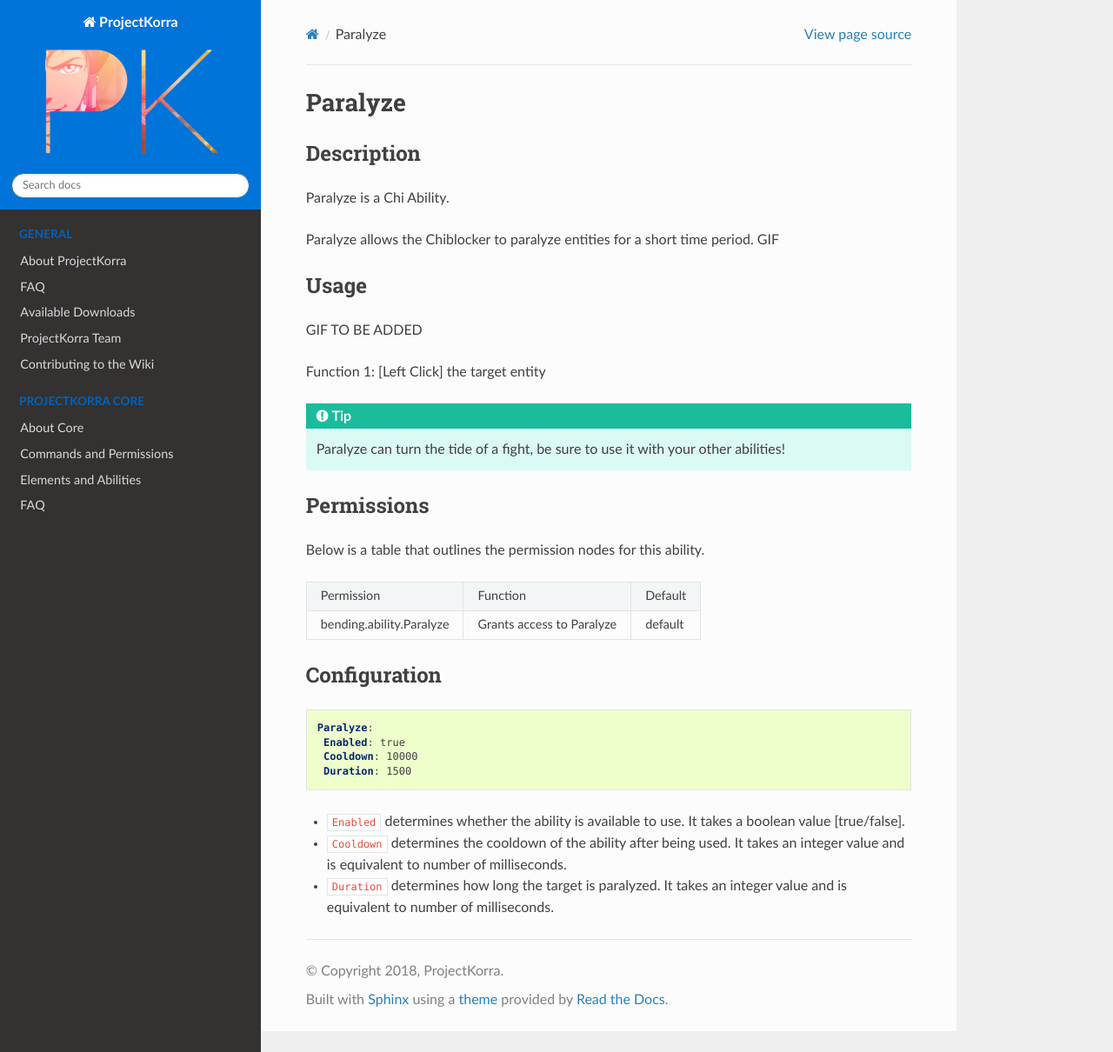
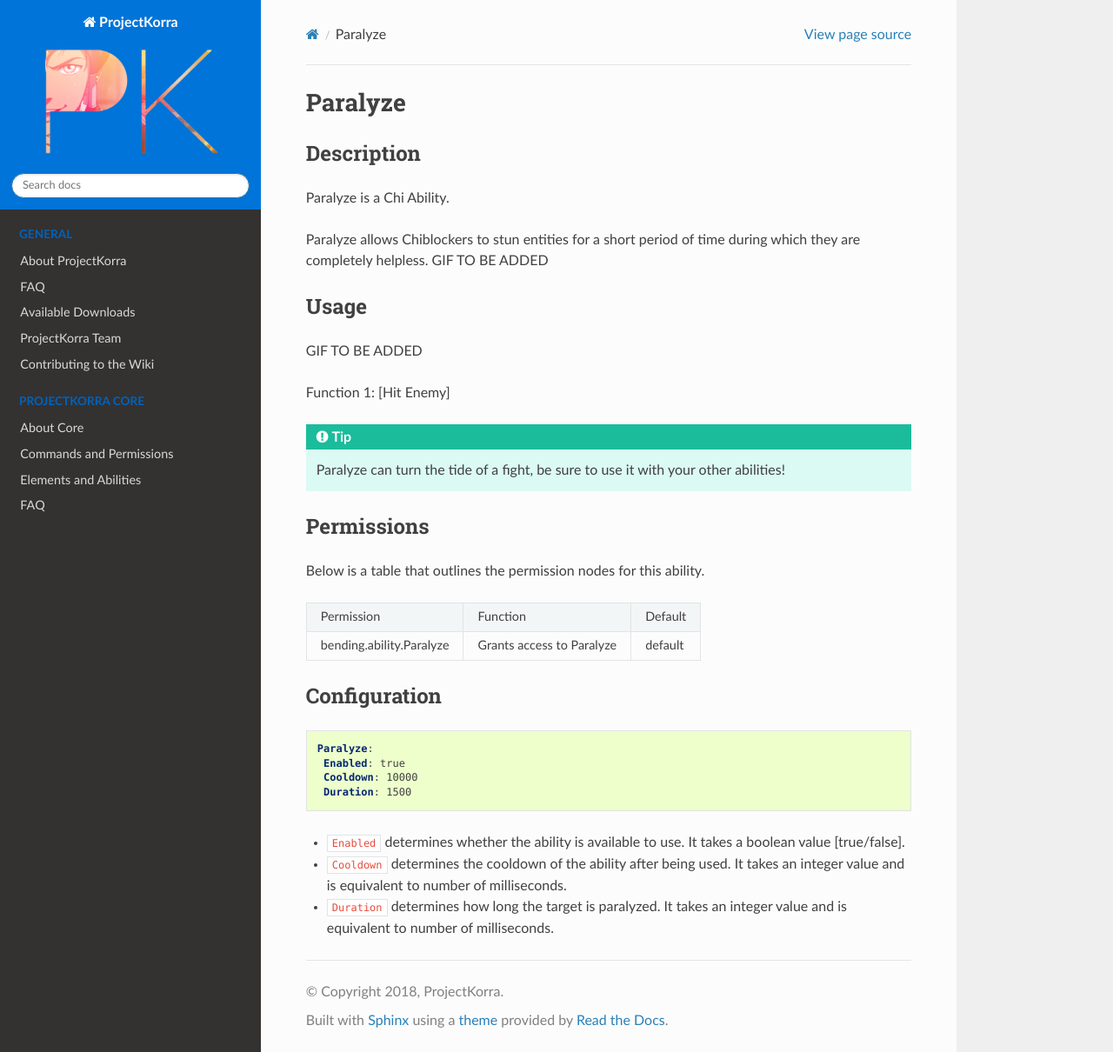
Before and after one commit to ProjectKorra/ProjectKorraWiki, a Sphinx documentation site: the page built from source/pkcore/abilitypages/chi/paralyze.rst, in a window 1280 px wide and 1210 px high. Shown: the whole window at 87% size. Built offline with Sphinx 7.4.7 and the Read the Docs theme 2.0.0, drawn with Linux system fonts in a browser that asks for light colours.

Commit message:
Update paralyze.rst

```diff
--- a/source/pkcore/abilitypages/chi/paralyze.rst
+++ b/source/pkcore/abilitypages/chi/paralyze.rst
@@ -8,7 +8,7 @@ Description
 
 Paralyze is a Chi Ability.
 
-Paralyze allows the Chiblocker to paralyze entities for a short time period. GIF
+Paralyze allows Chiblockers to stun entities for a short period of time during which they are completely helpless. GIF TO BE ADDED
 
 
 Usage
@@ -16,7 +16,7 @@ Usage
 
 GIF TO BE ADDED
 
-Function 1: [Left Click] the target entity
+Function 1: [Hit Enemy]
 
 
 .. tip:: Paralyze can turn the tide of a fight, be sure to use it with your other abilities!
```
